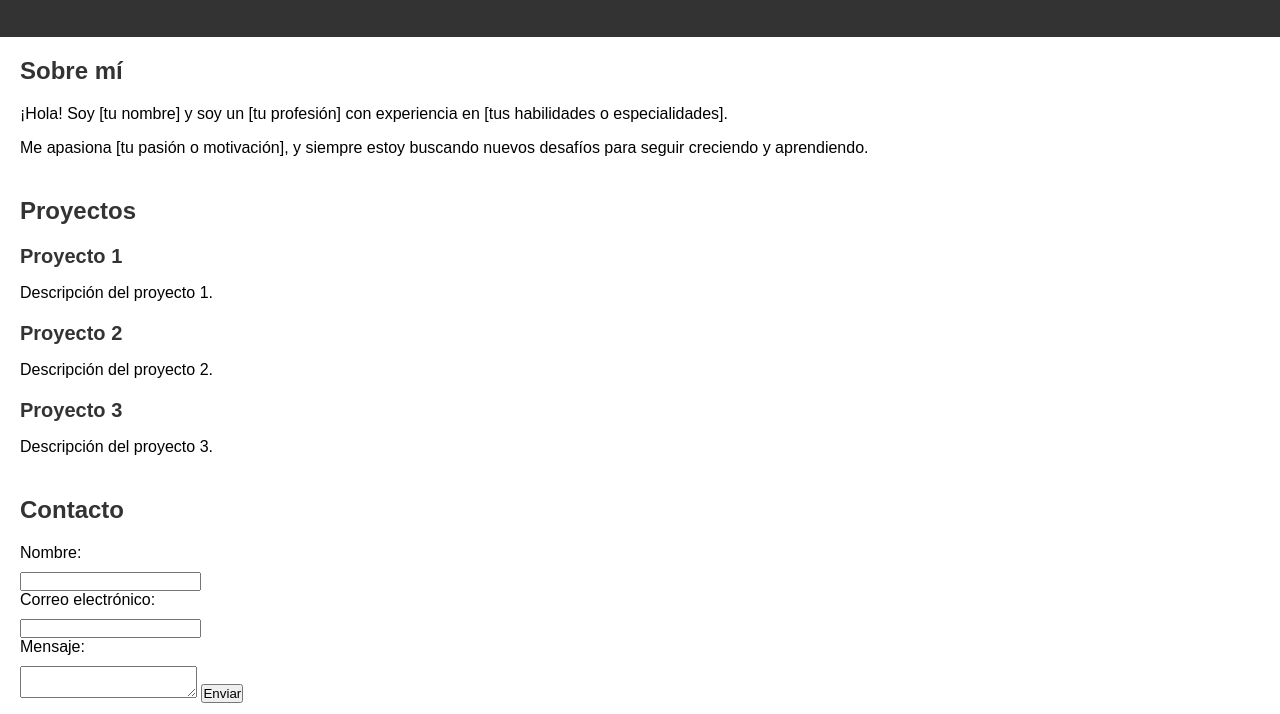
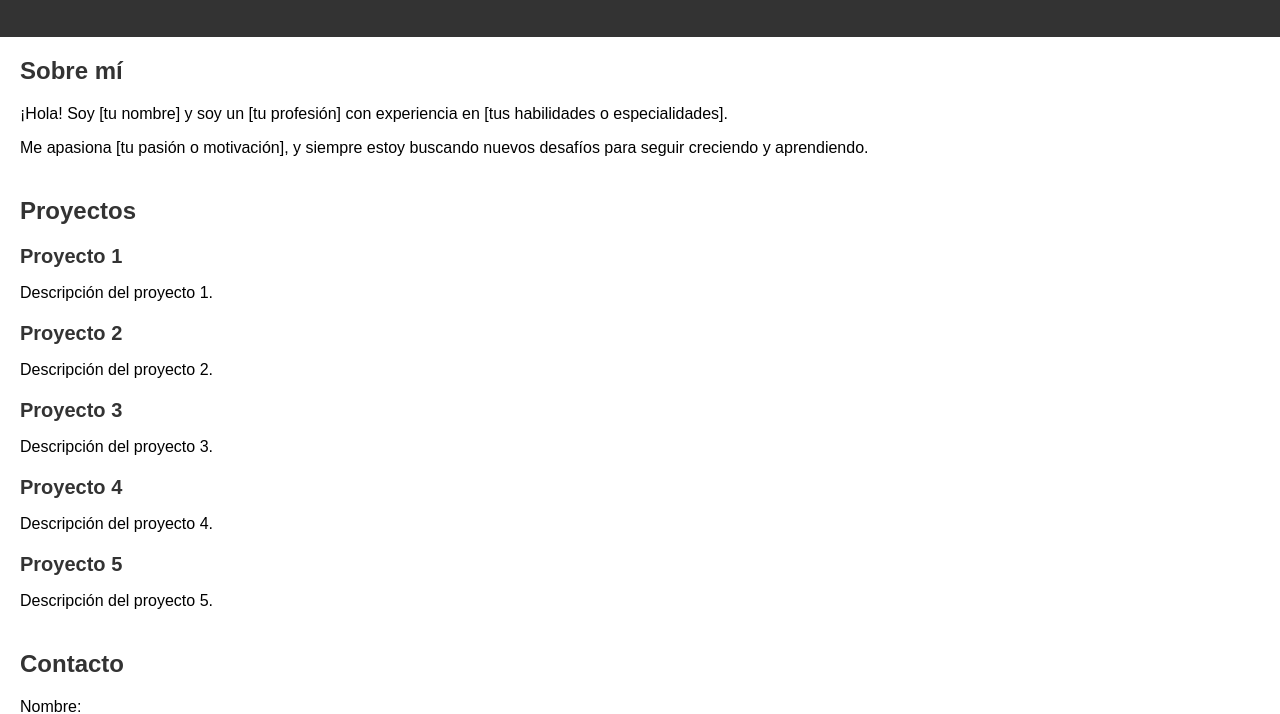
Before and after one commit to HernanDiaz94/PagPersonal, a plain HTML site: page index.html in a window 1280 px wide. Shown: the part 121-835 px from the top of the page. Drawn offline with Linux system fonts and the light colour scheme.

Commit message:
add proyecto 4 y 5

```diff
--- a/index.html
+++ b/index.html
@@ -36,6 +36,14 @@
 					<h3>Proyecto 3</h3>
 					<p>Descripción del proyecto 3.</p>
 				</li>
+				<li>
+					<h3>Proyecto 4</h3>
+					<p>Descripción del proyecto 4.</p>
+				</li>
+				<li>
+					<h3>Proyecto 5</h3>
+					<p>Descripción del proyecto 5.</p>
+				</li>
 			</ul>
 		</section>
 		<section id="contacto">
```
